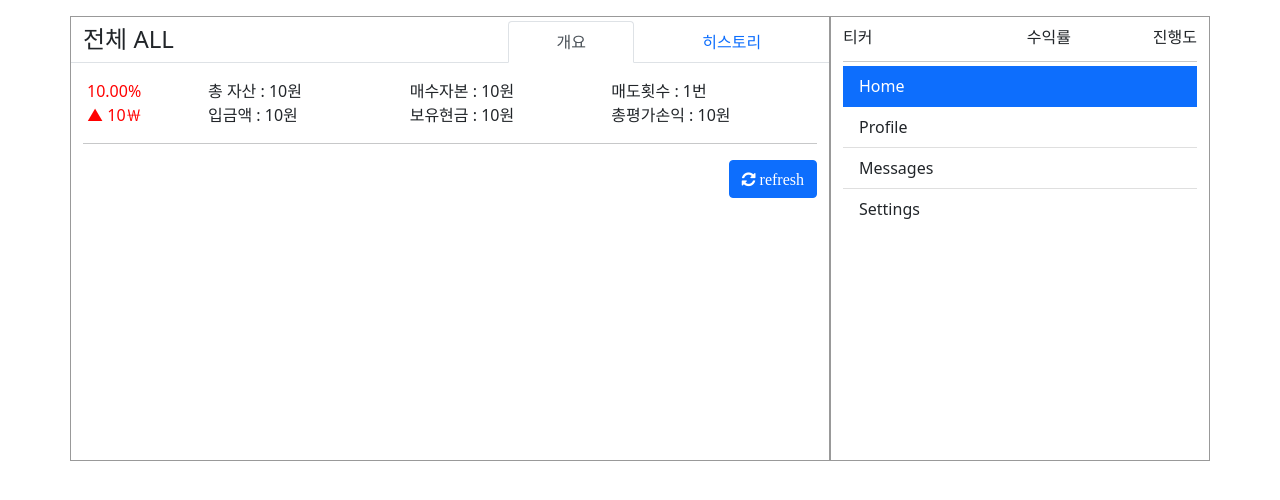
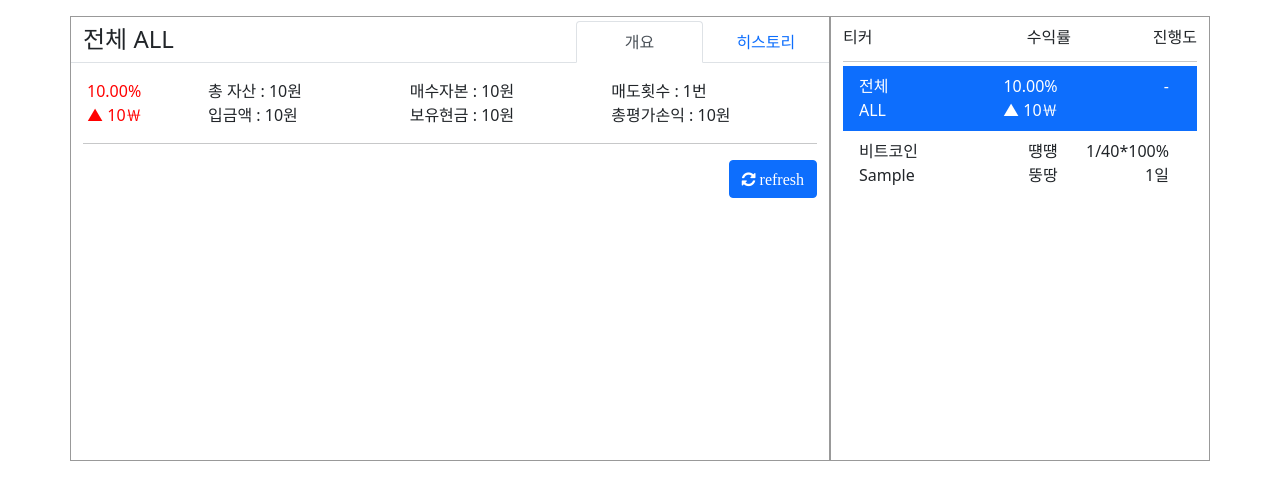
Before and after one commit to CasselKim/muhan_maesuV2, a Django app: template mysite/templates/polls/manage.html in a window 1280 px wide. Shown: the part 57-557 px from the top of the page. Run offline with Django 3.2, Linux system fonts and the light colour scheme; the template is opened without the code that fills it: values that come from a table or form of the project are taken from there, others are empty; tables that the repository leaves empty hold one stand-in row (values such as "Sample post"); parts of the project's set-up code (start-up, migrations or seed data) failed here and were passed over; some libraries are stand-ins or nearby versions.

Commit message:
Make side ticker tab

```diff
--- a/mysite/templates/polls/manage.html
+++ b/mysite/templates/polls/manage.html
@@ -1,16 +1,16 @@
 {% extends 'base.html' %}
 {% block content %}
 <div class="container mt-3">
-    <div class='row justify-content-center'>
+    <div class='row justify-content-center mb-4'>
         <div class="tab-content col" id="nav-tabContent" style="border: 1px solid #999;">
             <div class="tab-pane fade show active" id="list-home" role="tabpanel" aria-labelledby="list-home-list">
                 <ul class="row nav nav-tabs mt-1" id="myTab" role="tablist">
                     <h4 class="col-md mt-1">전체 ALL</h4>
-                    <div class="col-md"></div>
+
                     <li class="col-md-2 nav-item px-0" role="presentation">
                         <button class="col-12 nav-link active" id="home-tab" data-bs-toggle="tab" data-bs-target="#home" type="button" role="tab" aria-controls="home" aria-selected="true">개요</button>
                     </li>
-                    <li class="col-md nav-item px-0" role="presentation">
+                    <li class="col-md-2 nav-item px-0" role="presentation">
                         <button class="col-12 nav-link" id="profile-tab" data-bs-toggle="tab" data-bs-target="#profile" type="button" role="tab" aria-controls="profile" aria-selected="false">히스토리</button>
                     </li>
                 </ul>
@@ -59,68 +59,64 @@
                         </div>
                         <div style="width: 100%; position: relative; height: 300px; z-index:1;" id="line_top_x"></div>
                     </div>
+                    <div class="tab-pane fade" id="profile" role="tabpanel" aria-labelledby="profile-tab">...</div>
                 </div>
             </div>
-            <div class="tab-pane fade" id="list-profile" role="tabpanel" aria-labelledby="list-profile-list">
-                <ul class="row nav nav-tabs mt-1" id="myTab" role="tablist">
-                    <h4 class="col-md mt-1">비트코인 BTC/KRW</h4>
+            {% if trade_per_coin %}
+            {% for coin in trade_per_coin %}
+                <div class="tab-pane fade" id="list-{{coin.ticker}}" role="tabpanel" aria-labelledby="list-{{coin.ticker}}-list">
+                    <ul class="row nav nav-tabs mt-1">
+                        <h4 class="col-md mt-1">비트코인 {{coin.ticker}}</h4>
                         <div class="col-md"></div>
-                    <li class="col-md-2 nav-item px-0" role="presentation">
-                        <button class="col-12 nav-link active" id="home-tab" data-bs-toggle="tab" data-bs-target="#home" type="button" role="tab" aria-controls="home" aria-selected="true">개요</button>
-                    </li>
-                    <li class="col-md nav-item px-0" role="presentation">
-                        <button class="col-12 nav-link" id="profile-tab" data-bs-toggle="tab" data-bs-target="#profile" type="button" role="tab" aria-controls="profile" aria-selected="false">히스토리</button>
-                    </li>
                     </ul>
-
-                <div class="tab-content" id="myTabContent">
-                    <div class="tab-pane fade show active" id="home" role="tabpanel" aria-labelledby="home-tab">
+                    <div>
                         <div class="row mx-1 mt-3">
                             <div class="col-2" style="color:#ff0000;">
                                 <div class="row">
-                                    {{account_state.total_profit_percent}}%
+                                    땡땡%
                                 </div>
                                 <div class="row">
-                                    ▲ {{account_state.total_profit}}￦
+                                    뚱땅￦
                                 </div>
                             </div>
                             <div class="col">
                                 <div class="row">
-                                    총 자산 : {{account_state.total_balance}}원
+                                    원금 : {{coin.principal}}원
                                 </div>
                                 <div class="row">
-                                    입금액 : {{account_state.total_deposit}}원
+                                    분할금액 : {{coin.split}}원
                                 </div>
                             </div>
                             <div class="col">
                                 <div class="row">
-                                    매수자본 : {{account_state.total_buy}}원
+                                    매수금액 : {{coin.average}}원
                                 </div>
                                 <div class="row">
-                                    보유현금 : {{account_state.total_cash}}원
+                                    평가금액 : 지금api로 받아오는 실시간금액
                                 </div>
                             </div>
                             <div class="col">
                                 <div class="row">
-                                    매도횟수 : {{account_state.sell_count}}번
+                                    진행일 : {{coin.execution_count}}일
                                 </div>
                                 <div class="row">
-                                    총평가손익 : {{account_state.total_profit}}원
+                                    남은금액 : {{coin.remain}}원
                                 </div>
                             </div>
                         </div>
                         <hr></hr>
                         <div style="float:right; position: relative; z-index:2;">
-                            <button type="button" class="btn btn-primary" id="btc_refresh">
+                            <button type="button" class="btn btn-primary" id="refresh_{{coin.ticker}}">
                                 <i class="fa fa-refresh"> refresh</i>
                             </button>
                         </div>
-                        <div style="width: 100%; position: relative; height: 300px; z-index:1;" id="btc_chart"></div>
+                        <div style="width: 100%; position: relative; height: 300px; z-index:1;" id="chart_{{coin.ticker}}"></div>
                     </div>
                 </div>
+            {% endfor %}
+            {% endif %}
         </div>
-        </div>
-        <div class="col-md-4" style="border: 1px solid #999;">
+        <div class="col-lg-4" style="border: 1px solid #999;">
             <div class="row justify-content-end">
                 <p class="col text-start my-2">티커</p>
                 <p class="col text-end my-2">수익률</p>
@@ -129,49 +125,45 @@
 
             <hr class="my-1"></hr>
             <div class="list-group list-group-flush" id="list-tab" role="tablist">
-                <a class="list-group-item list-group-item-action active" id="list-home-list" data-bs-toggle="list" href="#list-home" role="tab" aria-controls="list-home">Home</a>
-                <a class="list-group-item list-group-item-action" id="list-profile-list" data-bs-toggle="list" href="#list-profile" role="tab" aria-controls="list-profile">Profile</a>
-                <a class="list-group-item list-group-item-action" id="list-messages-list" data-bs-toggle="list" href="#list-messages" role="tab" aria-controls="list-messages">Messages</a>
-                <a class="list-group-item list-group-item-action" id="list-settings-list" data-bs-toggle="list" href="#list-settings" role="tab" aria-controls="list-settings">Settings</a>
+                <a class="list-group-item list-group-item-action active" id="list-home-list" data-bs-toggle="list" href="#list-home" role="tab" aria-controls="list-home">
+                    <div class="row me-auto">
+                        <div class="col text-start">
+                            <div>전체</div>
+                            <div>ALL</div>
                         </div>
-            <!--
-            <div class="row">
-                <button class="row mx-0" onclick="#kk" >
-                    <ul class="col list-unstyled text-start mb-0">
-                        <li>전체</li>
-                        <li>All</li>
-                    </ul>
-                    <ul class="col list-unstyled text-danger text-end mb-0" >
-                        <li>{{account_state.total_profit_percent}}%</li>
-                        <li>▲ {{account_state.total_profit}}￦</li>
-                    </ul>
-                    <p class="col text-center mb-0">
-                        -
-                    </p>
-                </button>
+                        <div class="col text-end">
+                            <div>{{account_state.total_profit_percent}}%</div>
+                            <div>▲ {{account_state.total_profit}}￦</div>
                         </div>
+                        <div class="col text-end">
+                            <p class="col mb-0">-</p>
+                        </div>
+
+                    </div>
+                </a>
                 {% if trade_per_coin %}
                 {% for coin in trade_per_coin %}
-            <hr class="my-1"></hr>
-            <div class="row">
-                <ul class="col-4 list-unstyled text-start mb-0">
-                    <li>티커</li>
-                    <li>{{coin.ticker}}</li>
-                </ul>
-                <ul class="col-4 list-unstyled text-danger text-end mb-0" >
-                    <li>%</li>
-                    <li>▲ 12346￦</li>
-                </ul>
-                <ul class="col-4 list-unstyled text-end mb-0" >
-                    <li>{{coin.execution_count}}/40*100%</li>
-                    <li>{{coin.execution_count}}일</li>
-                </ul>
+                <input type="hidden" id="coinVar" value="{{ coin.ticker }}">
+                <a class="list-group-item list-group-item-action" id="list-{{coin.ticker}}-list" data-bs-toggle="list" href="#list-{{coin.ticker}}" role="tab" aria-controls="list-{{coin.ticker}}">
+                    <div class="row me-auto">
+                        <div class="col text-start">
+                            <div>비트코인</div>
+                            <div>{{coin.ticker}}</div>
                         </div>
+                        <div class="col text-end">
+                            <div>떙떙</div>
+                            <div>뚱땅</div>
+                        </div>
+                        <div class="col text-end">
+                            <div>{{coin.execution_count}}/40*100%</div>
+                            <div>{{coin.execution_count}}일</div>
+                        </div>
+
+                    </div>
+                </a>
                 {% endfor %}
                 {% endif %}
-            -->
-
-
+            </div>
         </div>
     </div>
 </div>
@@ -234,9 +226,14 @@
     var chart = new google.charts.Line(document.getElementById('line_top_x'));
     chart.draw(data, google.charts.Line.convertOptions(options));
 
-    $('#list-home-list').click(function() {
-        var btc_chart = new google.charts.Line(document.getElementById('btc_chart'));
-        btc_chart.draw(data, google.charts.Line.convertOptions(options));
+    var coins = document.querySelectorAll("#coinVar");
+
+
+    $("[id^=refresh]").on('click', function(event){
+        var id = $(this).attr("id");
+        var ticker = id.replace("refresh_", "");
+        var chart = new google.charts.Line(document.getElementById('chart_'+ticker));
+        chart.draw(data, google.charts.Line.convertOptions(options));
     });
 
     $('#all_refresh').click(function() {
@@ -244,10 +241,7 @@
         chart.draw(data, google.charts.Line.convertOptions(options));
     });
 
-    $('#btc_refresh').click(function() {
-        var btc_chart = new google.charts.Line(document.getElementById('btc_chart'));
-        btc_chart.draw(data, google.charts.Line.convertOptions(options));
-    });
+
 
 }
 </script>
```
Lines whose indentation alone changed are shown as unchanged.
